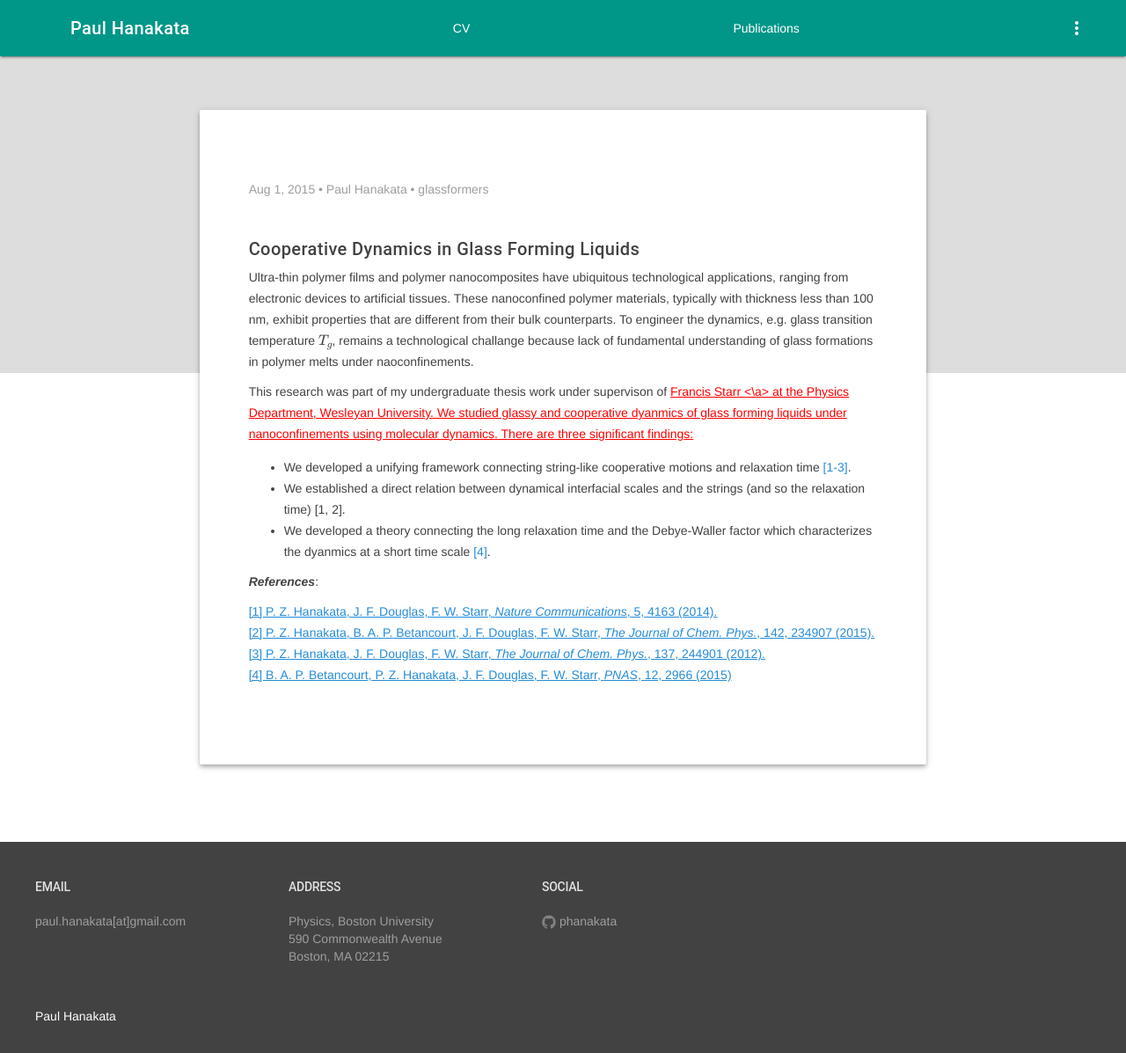
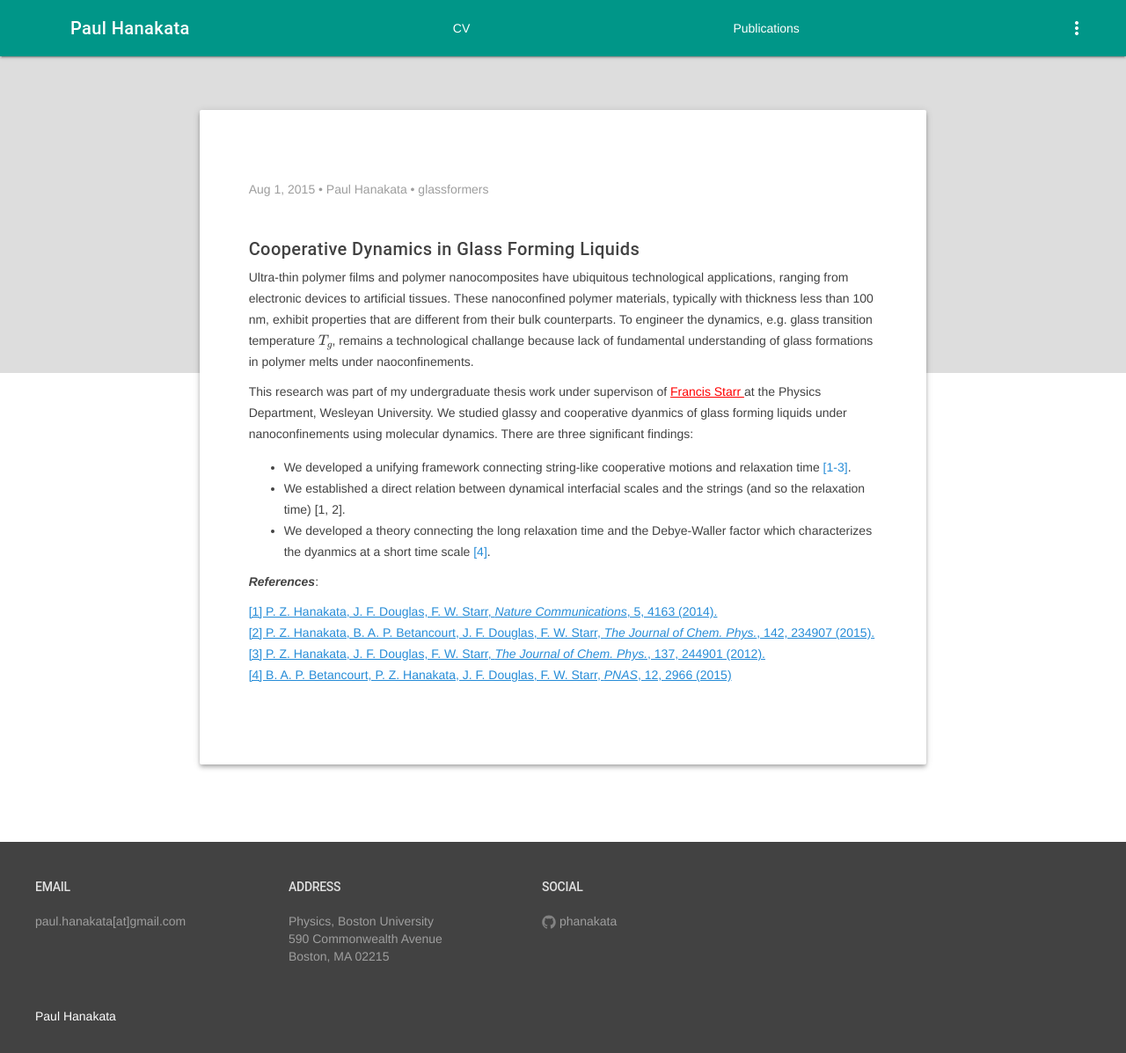
Before and after one commit to phanakata/phanakata.github.io, a Jekyll site: the page built from _posts/2015-08-01-glassforming.markdown, in a window 1280 px wide. Shown: the whole page at 88% size. Built offline with Jekyll 4.4.1, drawn with Linux system fonts in a browser that asks for light colours; formulas are drawn with MathJax 3.

Commit message:
Update 2015-08-01-glassforming.markdown

```diff
--- a/_posts/2015-08-01-glassforming.markdown
+++ b/_posts/2015-08-01-glassforming.markdown
@@ -11,7 +11,7 @@ image: /img/gf_liquid.jpg
 Ultra-thin  polymer  films  and polymer nanocomposites have  ubiquitous  technological  applications,  ranging
 from electronic devices to artificial tissues.  These nanoconfined polymer materials,  typically with thickness less than 100 nm,  exhibit properties that are different from  their  bulk  counterparts. To engineer the dynamics, e.g. glass transition temperature $T_g$, remains a technological challange because lack of fundamental understanding of glass formations in polymer melts under naoconfinements.
 
-This research was part of my undergraduate thesis work under supervison of <a href="http://fstarr.faculty.wesleyan.edu/" style="color:red"> Francis Starr <\a> at the Physics Department, Wesleyan University.
+This research was part of my undergraduate thesis work under supervison of <a href="http://fstarr.faculty.wesleyan.edu/" style="color:red"> Francis Starr </a> at the Physics Department, Wesleyan University.
 We studied glassy and cooperative dyanmics of glass forming liquids under nanoconfinements using molecular dynamics.
 There are three significant findings:
 * We developed a unifying framework connecting string-like cooperative motions and relaxation time <span style="color:#268cd7
```
